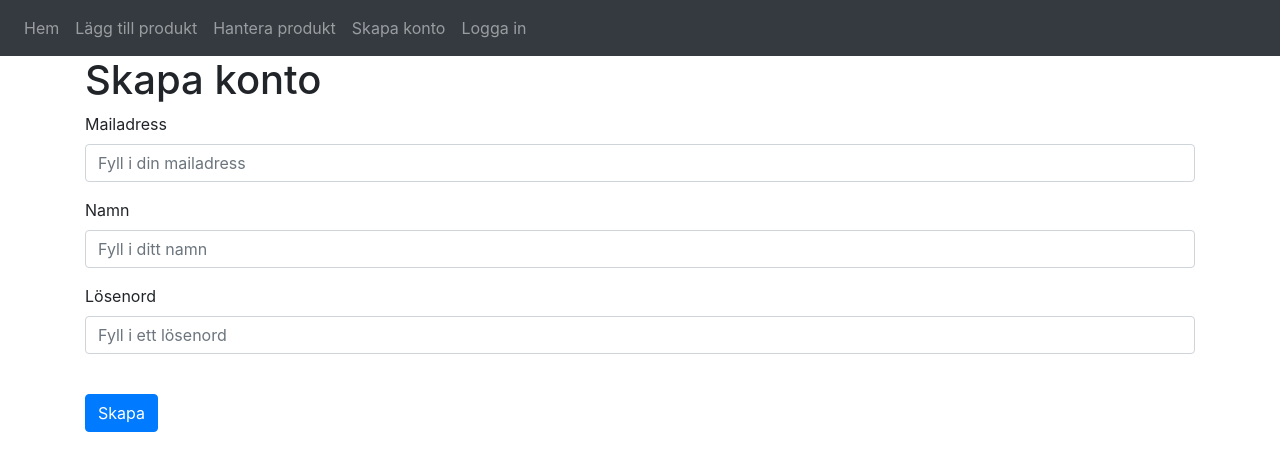
After one commit to Augustaublet/Narproducerat, a Python web app: template templates/sign_up.html in a window 1280 px wide. The commit adds this page. Shown: the top 471 px of the page. Run offline with Jinja, Linux system fonts and the light colour scheme; the template is opened without the code that fills it, so the values that code supplies are empty; some libraries are stand-ins or nearby versions.

Commit message:
Lagt med login samt skapa konto

```diff
--- a/templates/base.html
+++ b/templates/base.html
@@ -35,6 +35,7 @@
             <a class="nav-item nav-link" href="{{ url_for('index') }}">Hem</a>
             <a class="nav-item nav-link" href="{{ url_for('add_product') }}">Lägg till produkt</a>
             <a class="nav-item nav-link" href="{{ url_for('manage_product') }}">Hantera produkt</a>
+            <a class="nav-item nav-link" href="{{ url_for('sign_up') }}">Skapa konto</a>
             <a class="nav-item nav-link" href="{{ url_for('login') }}">Logga in</a>
         </div>
       </div>
--- a/templates/manage_product.html
+++ b/templates/manage_product.html
@@ -6,6 +6,7 @@ Hantera produkt
 {% block content %}
 <h1>Hantera produkter</h1>
 <div>Denna sidan skall visa produkter, länk till att lägga till och uppdatera produkter </div>
+<<<<<<< HEAD
 
 
 {% for product in products%}
@@ -19,5 +20,10 @@ Hantera produkt
     </div>
   </div>
 {%endfor%}
+=======
+{% for produkt in produkter %}
+{{ produkt.get_name() }}
+{% endfor %}
+>>>>>>> f3ac4fe (Lagt med login samt skapa konto)
 
 {% endblock %}
--- /dev/null
+++ b/templates/sign_up.html
@@ -0,0 +1,44 @@
+{% extends "base.html" %}
+{% block title %}
+Skapa konto
+{% endblock %}
+
+{% block content %}
+<h1>Skapa konto</h1>
+<form method="Post">
+    <div class="form-group">
+        <label for="email">Mailadress</label>
+        <input
+            type="email"
+            class="form-control"
+            id="email"
+            name="email"
+            placeholder="Fyll i din mailadress"
+        />
+    </div>
+    <div class="form-group">
+        <label for="firstName">Namn</label>
+        <input
+            type="text"
+            class="form-control"
+            id="firstName"
+            name="firstName"
+            placeholder="Fyll i ditt namn"
+        />
+    </div>
+    <div class="form-group">
+        <label for="password1">Lösenord</label>
+        <input
+            type="password"
+            class="form-control"
+            id="password1"
+            name="password1"
+            placeholder="Fyll i ett lösenord"
+        />
+    </div>
+
+    <br />
+    <button type="submit" class="btn btn-primary">Skapa</button>
+</form>
+
+{% endblock %}
```
Also changed, not shown: app.py (+14 -6 lines), templates/login.html (added, +32 -0 lines).
